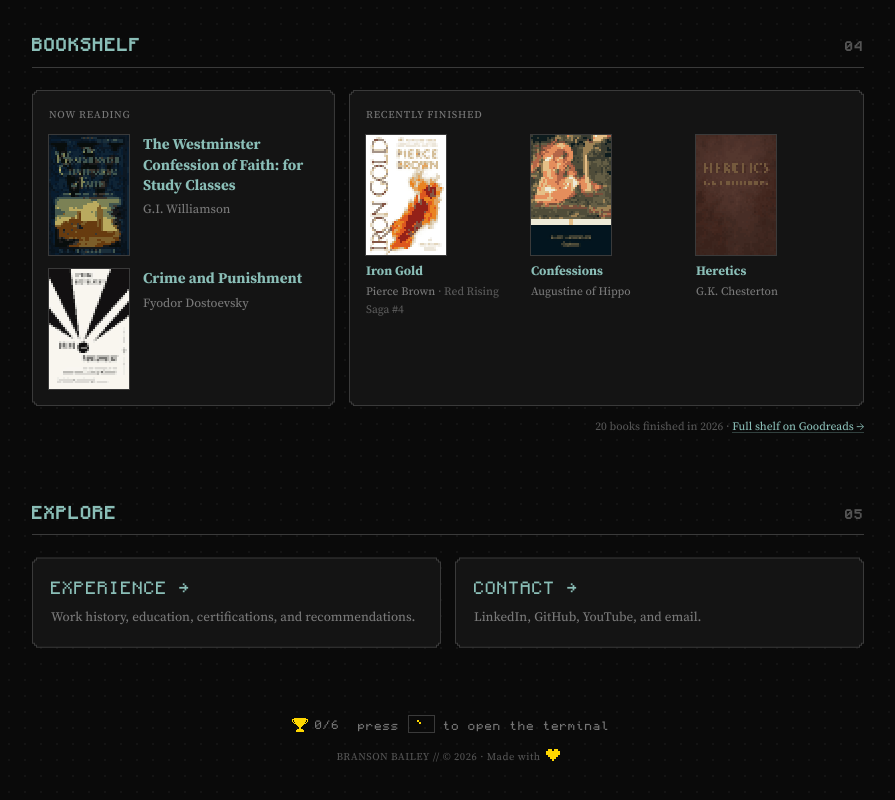
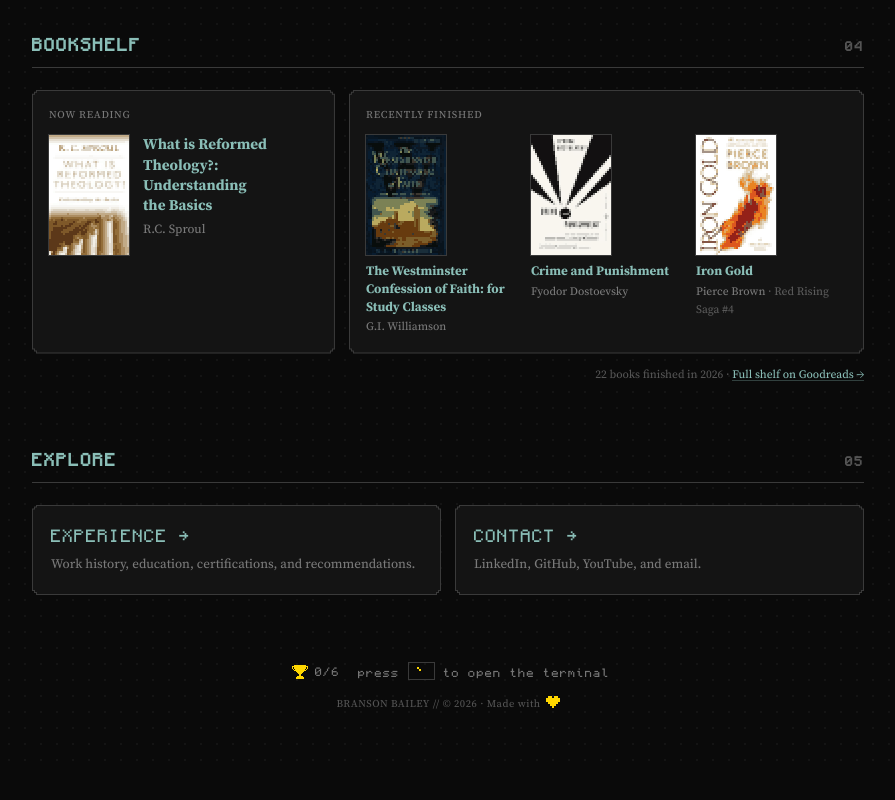
Before and after one commit to BransonBailey/bransonbailey.github.io, a plain HTML site: page about/index.html in a window 1280 px wide. Shown: the part 2537-3337 px from the top of the page, without its empty margins (192-1087 px from the left). After the commit the page ends 3298 px from the top, so only its background shows below. Drawn offline with Linux system fonts and the light colour scheme.

Commit message:
Bookshelf: update from Goodreads

```diff
--- a/about/index.html
+++ b/about/index.html
@@ -83,34 +83,30 @@
   <div class="shelf">
     <div class="about-card shelf-now">
       <div class="stat-label">Now reading</div>
-      <a class="book" href="https://www.goodreads.com/book/show/67818" rel="noopener">
-        <img class="book-cover" src="../books/67818.png" width="80" height="120" alt="" loading="lazy">
-        <span class="book-text"><span class="book-title">The Westminster Confession of Faith: for Study Classes</span><span class="book-by">G.I. Williamson</span></span>
-      </a>
-      <a class="book" href="https://www.goodreads.com/book/show/28348" rel="noopener">
-        <img class="book-cover" src="../books/28348.png" width="80" height="120" alt="" loading="lazy">
-        <span class="book-text"><span class="book-title">Crime and Punishment</span><span class="book-by">Fyodor Dostoevsky</span></span>
+      <a class="book" href="https://www.goodreads.com/book/show/245121" rel="noopener">
+        <img class="book-cover" src="../books/245121.png" width="80" height="120" alt="" loading="lazy">
+        <span class="book-text"><span class="book-title">What is Reformed Theology?: Understanding the Basics</span><span class="book-by">R.C. Sproul</span></span>
       </a>
     </div>
     <div class="about-card shelf-recent">
       <div class="stat-label">Recently finished</div>
       <div class="shelf-row">
+        <a class="book book-sm" href="https://www.goodreads.com/book/show/67818" rel="noopener">
+          <img class="book-cover" src="../books/67818.png" width="80" height="120" alt="" loading="lazy">
+          <span class="book-text"><span class="book-title">The Westminster Confession of Faith: for Study Classes</span><span class="book-by">G.I. Williamson</span></span>
+        </a>
+        <a class="book book-sm" href="https://www.goodreads.com/book/show/28348" rel="noopener">
+          <img class="book-cover" src="../books/28348.png" width="80" height="120" alt="" loading="lazy">
+          <span class="book-text"><span class="book-title">Crime and Punishment</span><span class="book-by">Fyodor Dostoevsky</span></span>
+        </a>
         <a class="book book-sm" href="https://www.goodreads.com/book/show/33257757" rel="noopener">
           <img class="book-cover" src="../books/33257757.png" width="80" height="120" alt="" loading="lazy">
           <span class="book-text"><span class="book-title">Iron Gold</span><span class="book-by">Pierce Brown <span class="dim">&middot; Red Rising Saga #4</span></span></span>
         </a>
-        <a class="book book-sm" href="https://www.goodreads.com/book/show/95198786" rel="noopener">
-          <img class="book-cover" src="../books/95198786.png" width="80" height="120" alt="" loading="lazy">
-          <span class="book-text"><span class="book-title">Confessions</span><span class="book-by">Augustine of Hippo</span></span>
-        </a>
-        <a class="book book-sm" href="https://www.goodreads.com/book/show/612143" rel="noopener">
-          <img class="book-cover" src="../books/612143.png" width="80" height="120" alt="" loading="lazy">
-          <span class="book-text"><span class="book-title">Heretics</span><span class="book-by">G.K. Chesterton</span></span>
-        </a>
       </div>
     </div>
   </div>
-  <p class="note shelf-note">20 books finished in 2026 &middot; <a href="https://www.goodreads.com/user/show/196218728" rel="noopener">Full shelf on Goodreads &rarr;</a></p>
+  <p class="note shelf-note">22 books finished in 2026 &middot; <a href="https://www.goodreads.com/user/show/196218728" rel="noopener">Full shelf on Goodreads &rarr;</a></p>
   <!-- reading:end -->
 
   <!-- ===================== NEXT ===================== -->
```
Also changed, not shown: books/245121.png (added), books/612143.png (deleted), books/95198786.png (deleted).
